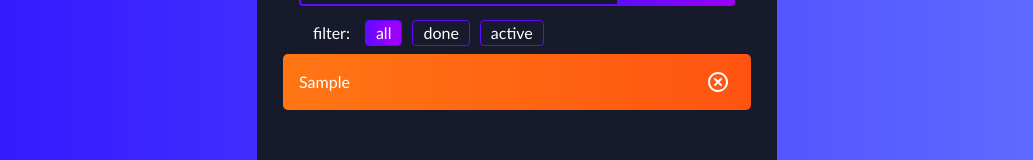
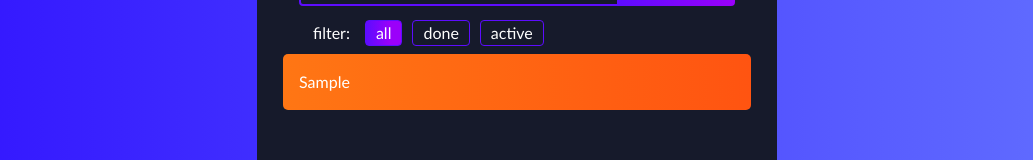
Before and after one commit to ArtemTyutunik/Todo-List, a React (Create React App) app: page / in a window 1280 px wide. Both pictures are taken after typing "Sample" into the empty fields and a click on the button "Create Todo". Shown: the part 262-422 px from the top of the page, without its empty margins (123-1156 px from the left). Built offline with nearby package versions, Linux system fonts and the light colour scheme.

Commit message:
delete icons

```diff
--- a/src/components/todoListItem/todoListItem.js
+++ b/src/components/todoListItem/todoListItem.js
@@ -1,6 +1,6 @@
 import React, {useState} from "react";
-import { RiCloseCircleLine } from 'react-icons/ri';
-import { TiEdit } from 'react-icons/ti';
+// import { RiCloseCircleLine } from 'react-icons/ri';
+// import { TiEdit } from 'react-icons/ti';
 import Form from "../form";
 
 
@@ -14,10 +14,10 @@ export const TodoListItem = ({todo, onCompleted, onRemove}) => {
                 <p>{text}</p>
             </div>
             <div className = "icons">
-                <RiCloseCircleLine
-                    onClick={() => onRemove(id)}
-                    className='delete-icon'
-                />
+                {/*<RiCloseCircleLine*/}
+                {/*    onClick={() => onRemove(id)}*/}
+                {/*    className='delete-icon'*/}
+                {/*/>*/}
             </div>
         </div>
 
```
